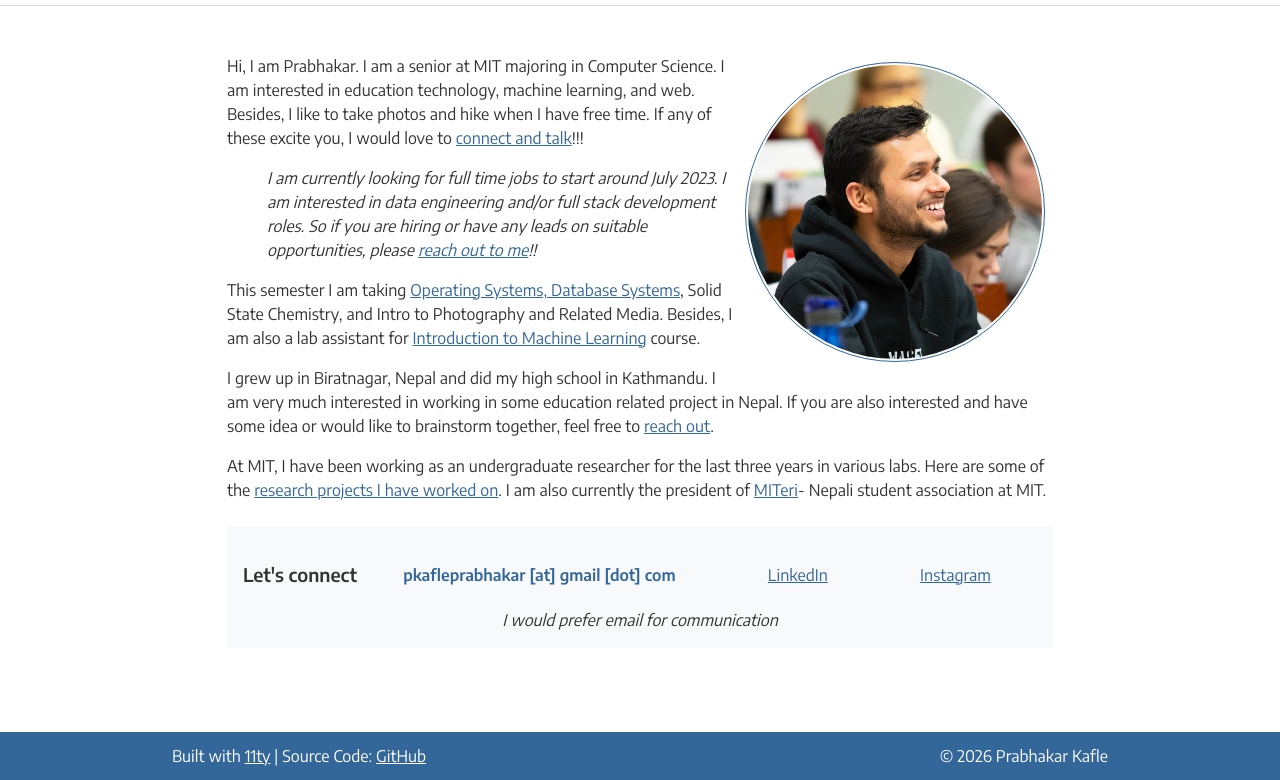
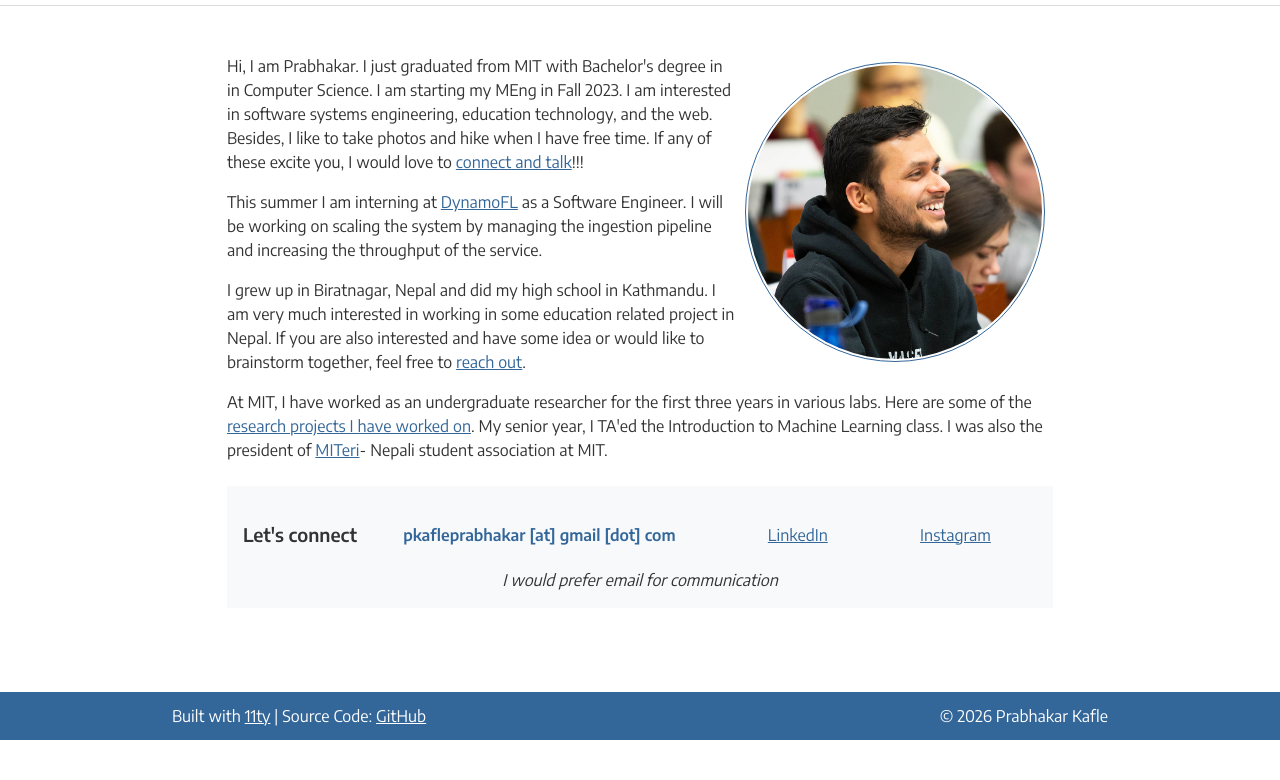
Before and after one commit to kafleprabhakar/personal-website, an Eleventy site: page src/index.njk in a window 1280 px wide. Shown: the part 71-851 px from the top of the page. After the commit the page ends 811 px from the top, so only its background shows below. Built offline with nearby package versions, Linux system fonts and the light colour scheme; Eleventy itself is replaced by a stand-in of ours; files that its build step writes are made by us from their sources.

Commit message:
add post-graduation updates

```diff
--- a/src/index.njk
+++ b/src/index.njk
@@ -5,33 +5,36 @@ layout: page
     <img src="/images/profile.jpg" alt="Prabhakar Kafle" id="profile-photo" class="float-md-end m-2" />
     <div class="text-start">
         <p>
-            Hi, I am Prabhakar. I am a senior at MIT majoring in Computer Science.
-            I am interested in education technology, machine learning, and web.
+            Hi, I am Prabhakar. I just graduated from MIT with Bachelor's degree in in Computer Science.
+            I am starting my MEng in Fall 2023.
+            I am interested in software systems engineering, education technology, and the web.
             Besides, I like to take photos and hike when I have free time.
             If any of these excite you, I would love to <a href="#connect-with-me">connect and talk</a>!!!
         </p>
-        <blockquote>
+        {# <blockquote>
             <em>I am currently looking for full time jobs to start around July 2023.
             I am interested in data engineering and/or full stack development roles.
             So if you are hiring or have any leads on suitable opportunities,
             please <a href="mailto:pkafle@mit.edu" target="_blank">reach out to me</a>!!</em>
-        </blockquote>
+        </blockquote> #}
         <p>
-            This semester I am taking
-            <a href="https://pdos.csail.mit.edu/6.S081/2022/index.html" target="_blank">Operating Systems,
-            <a href="http://dsg.csail.mit.edu/6.5830/" target="_blank">Database Systems</a>, Solid State Chemistry,
-            and Intro to Photography and Related Media. Besides, I am also a lab assistant for
-            <a href="https://introml.mit.edu/" target="_blank">Introduction to Machine Learning</a> course.
+            This summer I am interning at
+            <a href="https://www.dynamofl.com/" target="_blank">DynamoFL</a> as a Software Engineer.
+            I will be working on scaling the system by managing the ingestion pipeline and
+            increasing the throughput of the service.
         </p>
         <p>
             I grew up in Biratnagar, Nepal and did my high school in Kathmandu.
             I am very much interested in working in some education related project in Nepal.
-            If you are also interested and have some idea or would like to brainstorm together, feel free to <a href="#connect-with-me">reach out</a>.
+            If you are also interested and have some idea or would like to brainstorm together,
+            feel free to <a href="#connect-with-me">reach out</a>.
         </p>
         <p>
-            At MIT, I have been working as an undergraduate researcher for the last three years in various labs.
+            At MIT, I have worked as an undergraduate researcher for the first three years in various labs.
             Here are some of the <a href="/web-cv#cv-research">research projects I have worked on</a>.
-            I am also currently the president of <a href="http://web.mit.edu/miteri/www/" target="_blank">MITeri</a>- Nepali student association at MIT.
+            My senior year, I TA'ed the Introduction to Machine Learning class.
+            I was also the president of <a href="http://web.mit.edu/miteri/www/" target="_blank">MITeri</a>-
+            Nepali student association at MIT.
         </p>
     </div>
 </div>
--- a/src/web-cv/index.njk
+++ b/src/web-cv/index.njk
@@ -14,7 +14,7 @@ eleventyNavigation:
             </a>
         {% endfor %}
         <p class="fst-italic">
-            Senior majoring in Computer Science with a concentration in Economics. I am interested in Machine Learning,
+            Incoming MEng student in Computer Science @ MIT. I am interested in Software Systems Engineering,
             Web Development, and Education Technology.
         </p>
     </section>
@@ -24,7 +24,7 @@ eleventyNavigation:
         <div class="cv-item">
             <strong>Massachusetts Institute of Technology</strong>
             <br />
-            <em>Candidate for Bachelor's in Science in Computer Science | GPA: 5/5</em>
+            <em>Bachelor of Science in Computer Science and Engineering | GPA: 5/5</em>
             <section id="cv-coursework">
                 <h4 class="text-primary">CourseWork</h4>
                 <table class="cv-table">
```
Also changed, not shown: src/web-cv/index.json (+17 -0 lines), 4 other files.
